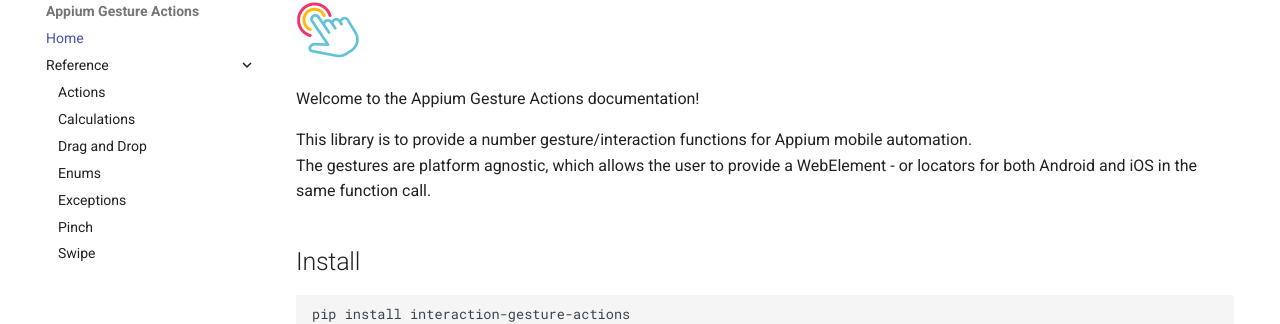
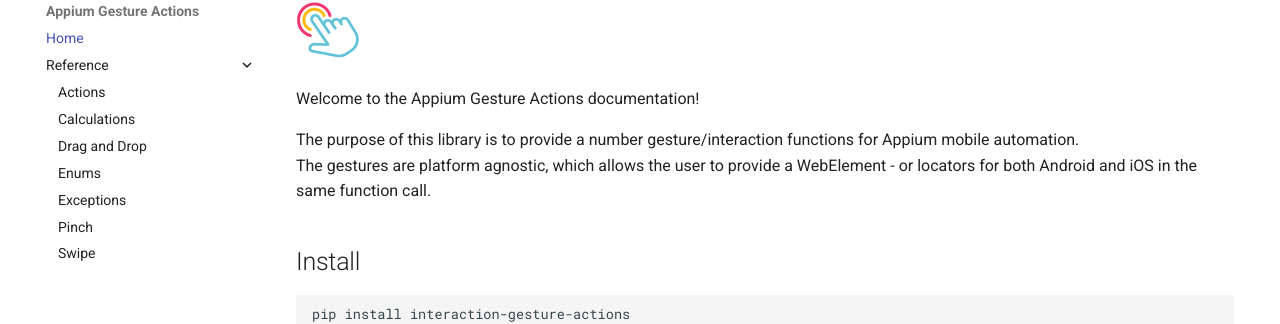
Before and after one commit to tanakrit-d/Appium-Swipe-Actions, an MkDocs documentation site: the page built from docs/index.md, in a window 1280 px wide and 1381 px high. Shown: the part 100-424 px from the top of the window. Built offline with MkDocs 1.6.1 and Material for MkDocs 9.7.7, drawn with Linux system fonts in a browser that asks for light colours.

Commit message:
grammar fix

```diff
--- a/docs/index.md
+++ b/docs/index.md
@@ -16,7 +16,7 @@
 
 Welcome to the Appium Gesture Actions documentation!
 
-This library is to provide a number gesture/interaction functions for Appium mobile automation.
+The purpose of this library is to provide a number gesture/interaction functions for Appium mobile automation.
 The gestures are platform agnostic, which allows the user to provide a WebElement - or locators for both Android and iOS in the same function call.
 
 ## Install
```
Also changed, not shown: README.md (+1 -1 lines), site/index.html, site/search/search_index.json.
